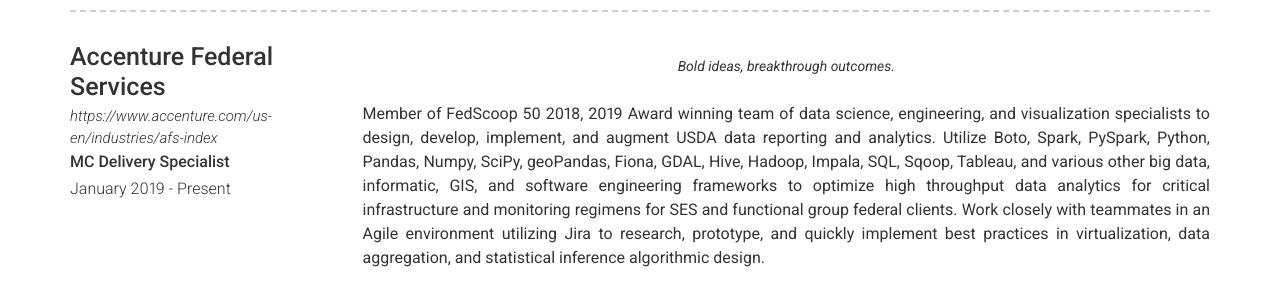
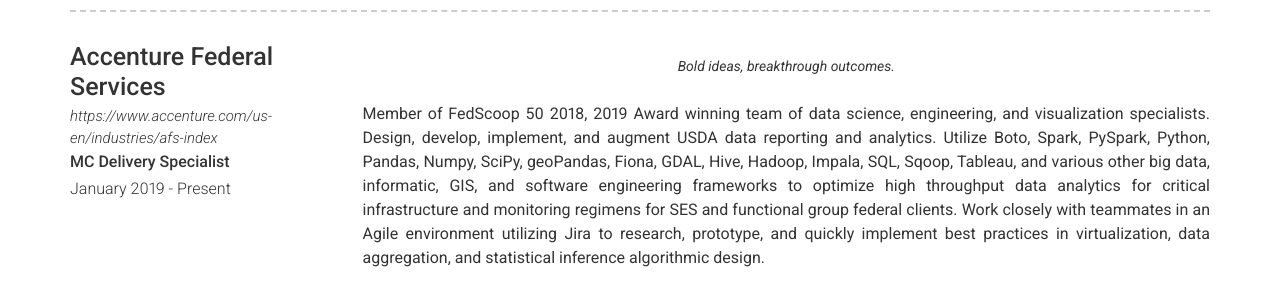
Before and after one commit to r-ballard/r-ballard.github.io, a Jekyll site: the page built from index.md, in a window 1280 px wide and 900 px high, scrolled down 693 px. Shown: the part 156-452 px from the top of the window. Built offline with Jekyll 4.4.1, drawn with Linux system fonts in a browser that asks for light colours; nearby versions of some CDN libraries.

```diff
--- a/_data/experience.yml
+++ b/_data/experience.yml
@@ -7,7 +7,7 @@
   quote: >
    Bold ideas, breakthrough outcomes.
   description: | # this will include new lines to allow paragraphs
-    Member of FedScoop 50 2018, 2019 Award winning team of data science, engineering, and visualization specialists to design, develop, implement, and augment USDA data reporting and analytics.
+    Member of FedScoop 50 2018, 2019 Award winning team of data science, engineering, and visualization specialists. Design, develop, implement, and augment USDA data reporting and analytics.
     Utilize Boto, Spark, PySpark, Python, Pandas, Numpy, SciPy, geoPandas, Fiona, GDAL, Hive, Hadoop, Impala, SQL, Sqoop, Tableau, and various other big data, informatic, GIS,
     and software engineering frameworks to optimize high throughput data analytics for critical infrastructure and monitoring regimens for SES and functional group federal clients.
     Work closely with teammates in an Agile environment utilizing Jira to research, prototype, and quickly implement best practices in virtualization, data aggregation,
```
